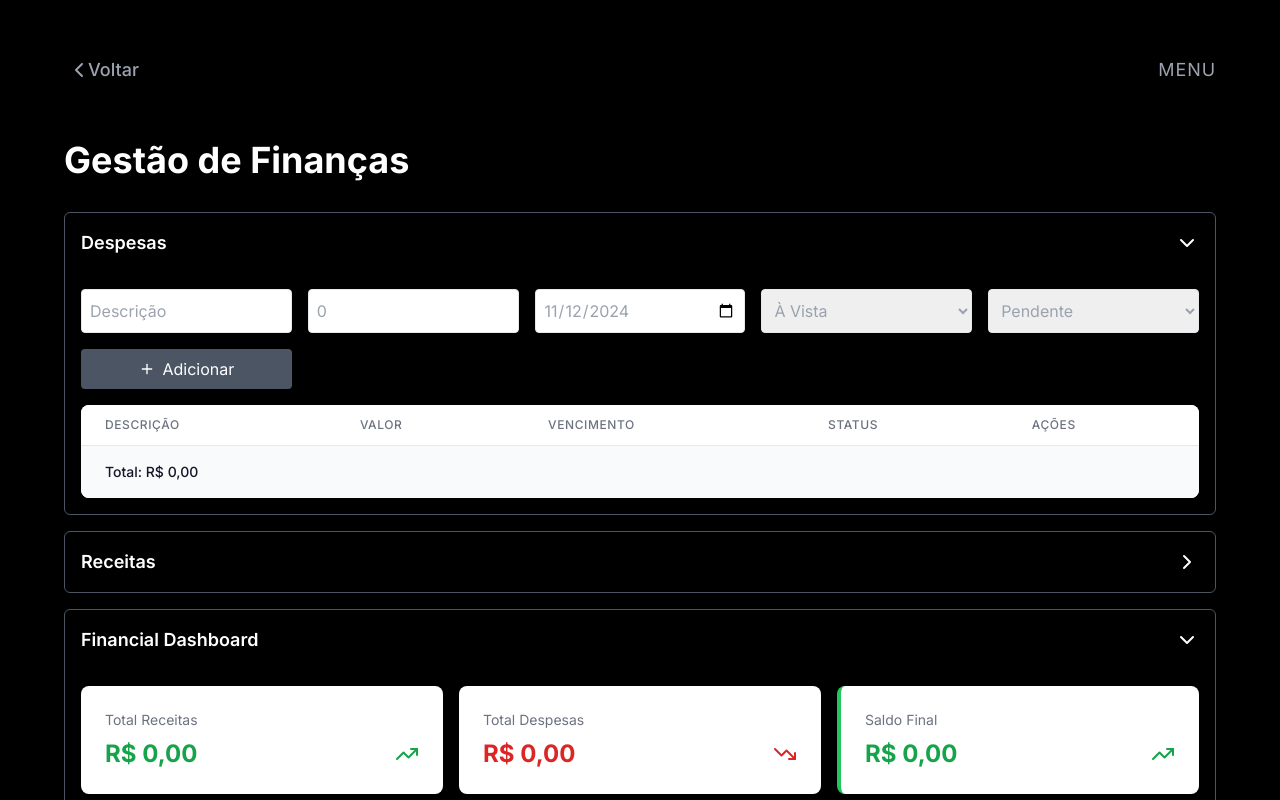
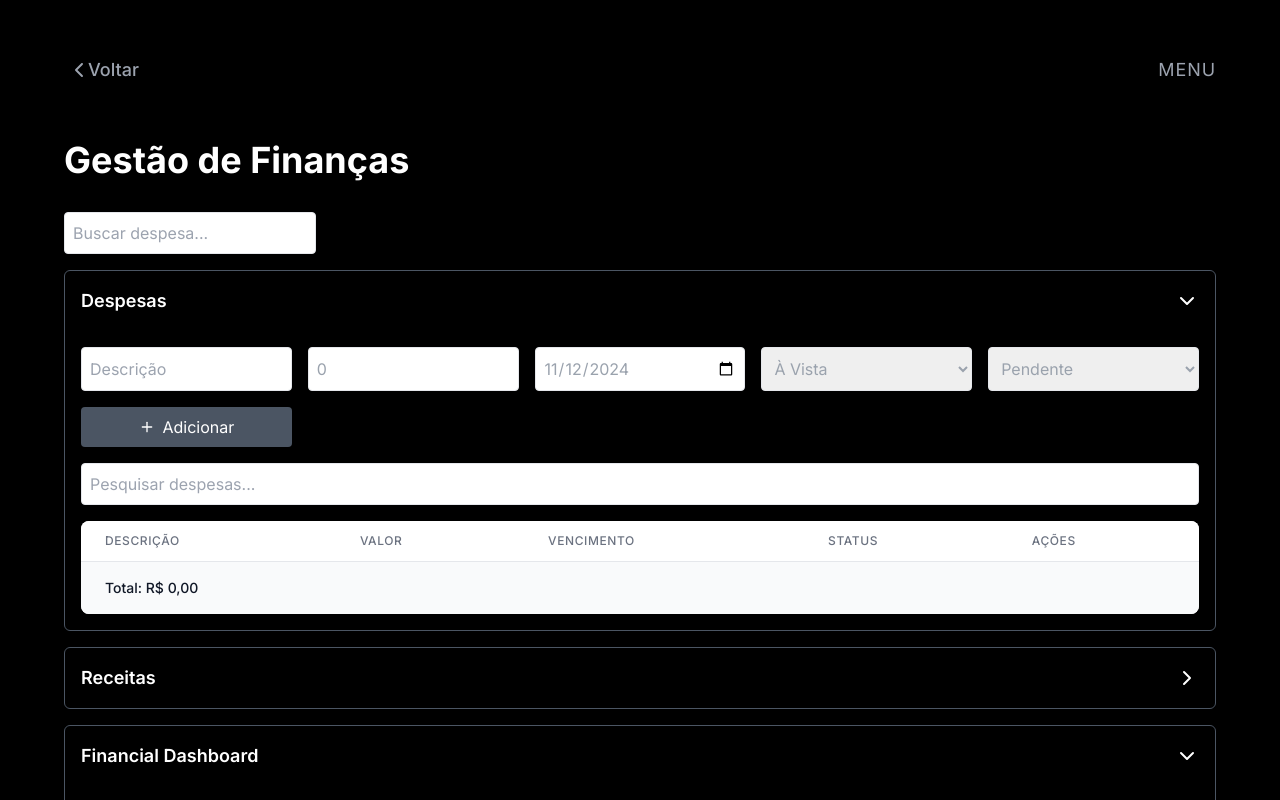
Before and after one commit to andreflara/mysite, a Next.js app: page /finance in a window 1280 px wide. Both pictures are taken after a click on the button "Despesas". Shown: the top 800 px of the page. Built offline with nearby package versions, Linux system fonts and the light colour scheme.

Commit message:
add pesquisa no despesas

```diff
--- a/src/app/finance/despesas.tsx
+++ b/src/app/finance/despesas.tsx
@@ -21,7 +21,7 @@ interface Despesa {
   id: string;
   descricao: string;
   valor: number;
-  status: "Pago" | "Pendente" | "Atrasado" ;
+  status: "Pago" | "Pendente" | "Atrasado";
   modo: "Parcelado" | "À Vista";
   dataVencimento: string;
   parcelas?: Parcela[];
@@ -132,11 +132,17 @@ const StatusSelect = React.memo<{
 ));
 StatusSelect.displayName = "StatusSelect";
 
+interface DespesasProps {
+  despesas: Despesa[]; // Lista de despesas filtradas
+  initialDespesas?: Despesa[]; // Se você vai passar a lista inicial de despesas
+  onDespesasUpdate?: (despesas: Despesa[]) => void; // Função callback para atualizar as despesas
+}
+
 // Main Component
-const Despesas: React.FC<{
-  initialDespesas?: Despesa[];
-  onDespesasUpdate?: (despesas: Despesa[]) => void;
-}> = ({ initialDespesas = [], onDespesasUpdate }) => {
+const Despesas: React.FC<DespesasProps> = ({
+  initialDespesas = [],
+  onDespesasUpdate,
+}) => {
   // State Management
   const [despesas, setDespesas] = useState<Despesa[]>(initialDespesas);
   const [novaDespesa, setNovaDespesa] = useState<Despesa>({
@@ -147,6 +153,14 @@ const Despesas: React.FC<{
   const [modoEdicao, setModoEdicao] = useState<string | null>(null);
   const [showDespesas, setShowDespesas] = useState(false);
   const [numParcelas, setNumParcelas] = useState<number>(1);
+  const [searchTerm, setSearchTerm] = useState<string>(""); // Estado para armazenar o termo de pesquisa
+
+  // Filtrando as despesas com base no termo de pesquisa
+  const filteredDespesas = useMemo(() => {
+    return despesas.filter((despesa) =>
+      despesa.descricao.toLowerCase().includes(searchTerm.toLowerCase())
+    );
+  }, [despesas, searchTerm]);
 
   // Validation
   const validarDespesa = useCallback((despesa: Despesa): boolean => {
@@ -171,56 +185,6 @@ const Despesas: React.FC<{
     }
     return true;
   }, []);
-
-  const handleParcelaStatusChange = useCallback(
-    (
-      despesaId: string,
-      parcelaIndex: number | null,
-      novoStatus: "Pago" | "Pendente" | "Atrasado"
-    ) => {
-      setDespesas((prevDespesas) =>
-        prevDespesas.map((despesa) => {
-          if (despesa.id === despesaId) {
-            if (despesa.modo === "Parcelado" && despesa.parcelas) {
-              // Lógica para atualizar o status de uma parcela
-              const novasParcelas = [...despesa.parcelas];
-              if (parcelaIndex !== null) {
-                novasParcelas[parcelaIndex] = {
-                  ...novasParcelas[parcelaIndex],
-                  status: novoStatus,
-                };
-              }
-
-              // Atualizando o status da despesa com base nas parcelas
-              const allPago = novasParcelas.every((p) => p.status === "Pago");
-              const hasAtrasado = novasParcelas.some(
-                (p) => p.status === "Atrasado"
-              );
-
-              return {
-                ...despesa,
-                parcelas: novasParcelas,
-                status: allPago
-                  ? "Pago"
-                  : hasAtrasado
-                  ? "Atrasado"
-                  : "Pendente",
-              };
-            }
-            if (despesa.modo === "À Vista") {
-              // Lógica para atualizar o status da despesa no modo "À Vista"
-              return {
-                ...despesa,
-                status: novoStatus, // No "À Vista", apenas alteRA o status diretamente
-              };
-            }
-          }
-          return despesa;
-        })
-      );
-    },
-    []
-  );
 
   const handleDespesaChange = useCallback(
     (field: keyof Despesa, value: Despesa[keyof Despesa]) => {
@@ -307,11 +271,6 @@ const Despesas: React.FC<{
     setNumParcelas(1);
   }, [modoEdicao, novaDespesa, validarDespesa, onDespesasUpdate, despesas]);
 
-  const calcularTotal = useMemo(
-    () => despesas.reduce((total, despesa) => total + despesa.valor, 0),
-    [despesas]
-  );
-
   const renderInputs = () => (
     <div className="grid grid-cols-1 md:grid-cols-2 lg:grid-cols-5 gap-4 text-[#9aa2ad]">
       <InputField
@@ -381,7 +340,7 @@ const Despesas: React.FC<{
 
   const renderTableRows = () => (
     <tbody className="bg-slate-50 divide-y text-black divide-gray-200">
-      {despesas.map((despesa) => (
+      {filteredDespesas.map((despesa) => (
         <tr key={despesa.id} className="hover:bg-gray-100">
           <td className="px-6 py-4 whitespace-nowrap">{despesa.descricao}</td>
           <td className="px-6 py-4 whitespace-nowrap">
@@ -390,7 +349,10 @@ const Despesas: React.FC<{
           <td className="px-6 py-4 whitespace-normal">
             {despesa.modo === "Parcelado" && despesa.parcelas
               ? despesa.parcelas.map((parcela, index) => (
-                <div key={`${parcela.valor}-${parcela.data}-${index}`} className="mb-1">
+                  <div
+                    key={`${parcela.valor}-${parcela.data}-${index}`}
+                    className="mb-1"
+                  >
                     {`Parcela ${index + 1}: ${formatCurrency(
                       parcela.valor
                     )} - ${formatDate(parcela.data)}`}
@@ -401,11 +363,14 @@ const Despesas: React.FC<{
           <td className="px-6 py-4 whitespace-nowrap">
             {despesa.modo === "Parcelado" && despesa.parcelas ? (
               despesa.parcelas.map((parcela, index) => (
-                <div key={`${parcela.valor}-${parcela.data}-${index}`} className="mb-1">
+                <div
+                  key={`${parcela.valor}-${parcela.data}-${index}`}
+                  className="mb-1"
+                >
                   <StatusSelect
                     value={parcela.status}
                     onChange={(novoStatus) =>
-                      handleParcelaStatusChange(despesa.id, index, novoStatus)
+                      console.log(`Status da Parcela atualizado: ${novoStatus}`)
                     }
                   />
                 </div>
@@ -414,7 +379,7 @@ const Despesas: React.FC<{
               <StatusSelect
                 value={despesa.status}
                 onChange={(novoStatus) =>
-                  handleParcelaStatusChange(despesa.id, null, novoStatus)
+                  console.log(`Status da Despesa atualizado: ${novoStatus}`)
                 }
               />
             )}
@@ -423,15 +388,15 @@ const Despesas: React.FC<{
             <div className="flex gap-2">
               <button
                 type="button"
+                className="text-blue-600 hover:text-blue-900"
                 onClick={() => editarDespesa(despesa.id)}
-                className="text-blue-600 hover:text-blue-900"
               >
                 Editar
               </button>
               <button
                 type="button"
+                className="text-red-600 hover:text-red-900 flex items-center gap-1"
                 onClick={() => removerDespesa(despesa.id)}
-                className="text-red-600 hover:text-red-900 flex items-center gap-1"
               >
                 <Trash2 className="h-4 w-4" />
                 Remover
@@ -444,10 +409,7 @@ const Despesas: React.FC<{
   );
 
   return (
-    <div
-      className="border border-gray-600 rounded-md"
-      aria-expanded={showDespesas}
-    >
+    <div className="border border-gray-600 rounded-md">
       <button
         type="button"
         className="hover:bg-gray-700 h-full w-full text-white p-4 cursor-pointer flex justify-between items-center"
@@ -465,6 +427,15 @@ const Despesas: React.FC<{
 
             <div className="rounded-md shadow mb-4">{renderInputs()}</div>
 
+            {/* Campo de Pesquisa */}
+            <div className="mb-4">
+              <InputField
+                type="text"
+                placeholder="Pesquisar despesas..."
+                value={searchTerm}
+                onChange={(value) => setSearchTerm(value)}
+              />
+            </div>
             <div className="bg-white rounded-lg shadow overflow-hidden">
               <table className="min-w-full divide-y divide-gray-200">
                 <thead className="bg-white">
@@ -485,14 +456,22 @@ const Despesas: React.FC<{
                     ))}
                   </tr>
                 </thead>
+
                 {renderTableRows()}
+
                 <tfoot className="bg-gray-50">
                   <tr>
                     <td
                       colSpan={2}
                       className="px-6 py-4 text-sm font-medium text-gray-900"
                     >
-                      Total: {formatCurrency(calcularTotal)}
+                      Total:{" "}
+                      {formatCurrency(
+                        despesas.reduce(
+                          (total, despesa) => total + despesa.valor,
+                          0
+                        )
+                      )}
                     </td>
                     <td colSpan={3} />
                   </tr>
--- a/src/app/finance/page.tsx
+++ b/src/app/finance/page.tsx
@@ -5,7 +5,8 @@ import Despesas from "./despesas";
 import Navegacao from "@/components/nav-section";
 import Receitas from "./receitas";
 import Dashboard from "./dashboard";
-import { useState } from "react";
+import { useEffect, useState } from "react";
+import SearchFilterComponent from "@/components/filtroano";
 
 // Align types with the component implementations
 interface Parcela {
@@ -13,6 +14,7 @@ interface Parcela {
   data: string;
   status: "Pago" | "Pendente" | "Atrasado";
 }
+
 
 interface Despesa {
   id: string;
@@ -34,6 +36,7 @@ interface Receita {
 const Layout: React.FC = () => {
   const [despesas, setDespesas] = useState<Despesa[]>([]);
   const [receitas, setReceitas] = useState<Receita[]>([]);
+  const [filteredDespesas, setFilteredDespesas] = useState<Despesa[]>([]);
 
   // Remove unused totalDespesas parameter and fix types
   const handleDespesasUpdate = (newDespesas: Despesa[]) => {
@@ -45,6 +48,11 @@ const Layout: React.FC = () => {
     setReceitas(newReceitas);
   };
 
+   // Sincroniza o estado filteredDespesas com o estado despesas
+   useEffect(() => {
+    setFilteredDespesas(despesas);
+  }, [despesas]);
+
   return (
     <div className="bg-black p-6 md:p-12 min-h-screen">
       <div className="max-w-6xl mx-auto">
@@ -52,12 +60,15 @@ const Layout: React.FC = () => {
         <h1 className="text-4xl font-bold mb-8 text-white">
           Gestão de Finanças
         </h1>
+        <SearchFilterComponent
+        despesas={filteredDespesas}
+        onFilteredDespesas={setFilteredDespesas}
+      />
 
         <div className="items-center grid gap-4">
           <Despesas
-            initialDespesas={despesas}
-            onDespesasUpdate={handleDespesasUpdate}
-          />
+            initialDespesas={filteredDespesas}
+            onDespesasUpdate={handleDespesasUpdate} despesas={[]}          />
           <Receitas
             initialReceitas={receitas}
             onReceitasUpdate={handleReceitasUpdate}
--- /dev/null
+++ b/src/components/filtroano.tsx
@@ -0,0 +1,60 @@
+import { useState } from "react";
+import type React from "react";
+
+interface Parcela {
+  valor: number;
+  data: string;
+  status: "Pago" | "Pendente" | "Atrasado";
+}
+
+interface Despesa {
+  id: string;
+  descricao: string;
+  valor: number;
+  status: "Pago" | "Pendente" | "Atrasado";
+  modo: "Parcelado" | "À Vista";
+  dataVencimento: string;
+  parcelas?: Parcela[];
+}
+
+interface SearchFilterComponentProps {
+  despesas: Despesa[]; // Lista de despesas completas
+  onFilteredDespesas: (filtered: Despesa[]) => void; // Função para atualizar as despesas filtradas
+}
+
+const SearchFilterComponent: React.FC<SearchFilterComponentProps> = ({
+  despesas,
+  onFilteredDespesas,
+}) => {
+  const [searchTerm, setSearchTerm] = useState("");
+
+  // Quando o campo de pesquisa mudar, filtramos as despesas
+  const handleSearchChange = (event: React.ChangeEvent<HTMLInputElement>) => {
+    const query = event.target.value;
+    setSearchTerm(query);
+
+    // Se o campo de pesquisa estiver vazio, mostra todas as despesas
+    const filtered = query
+      ? despesas.filter((despesa) =>
+          despesa.descricao.toLowerCase().includes(query.toLowerCase())
+        )
+      : despesas; // Caso contrário, mostramos todas as despesas
+
+    // Passa a lista filtrada para o componente pai
+    onFilteredDespesas(filtered);
+  };
+
+  return (
+    <div className="mb-4">
+      <input
+        type="text"
+        className="p-2 border rounded"
+        placeholder="Buscar despesa..."
+        value={searchTerm}
+        onChange={handleSearchChange}
+      />
+    </div>
+  );
+};
+
+export default SearchFilterComponent;
```
